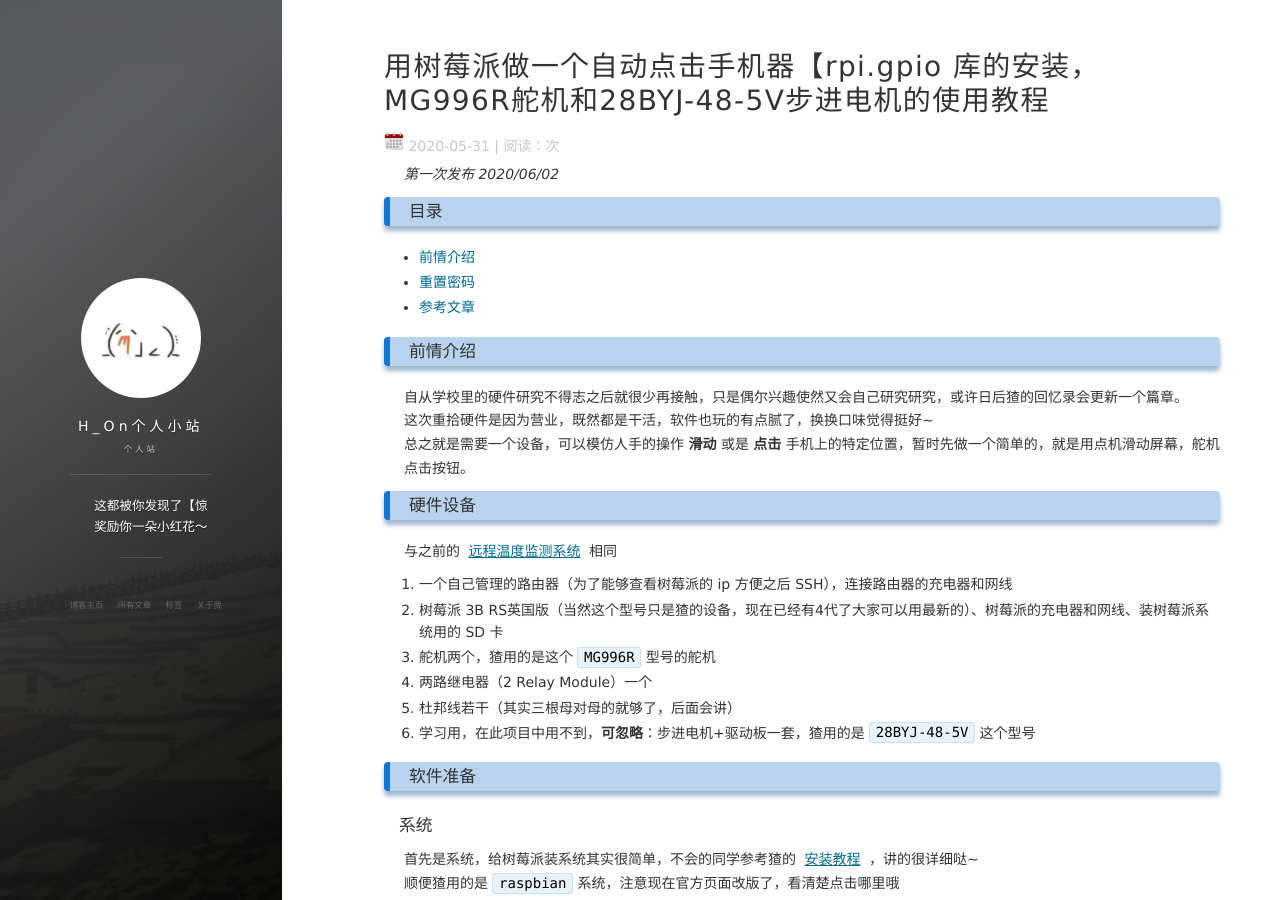
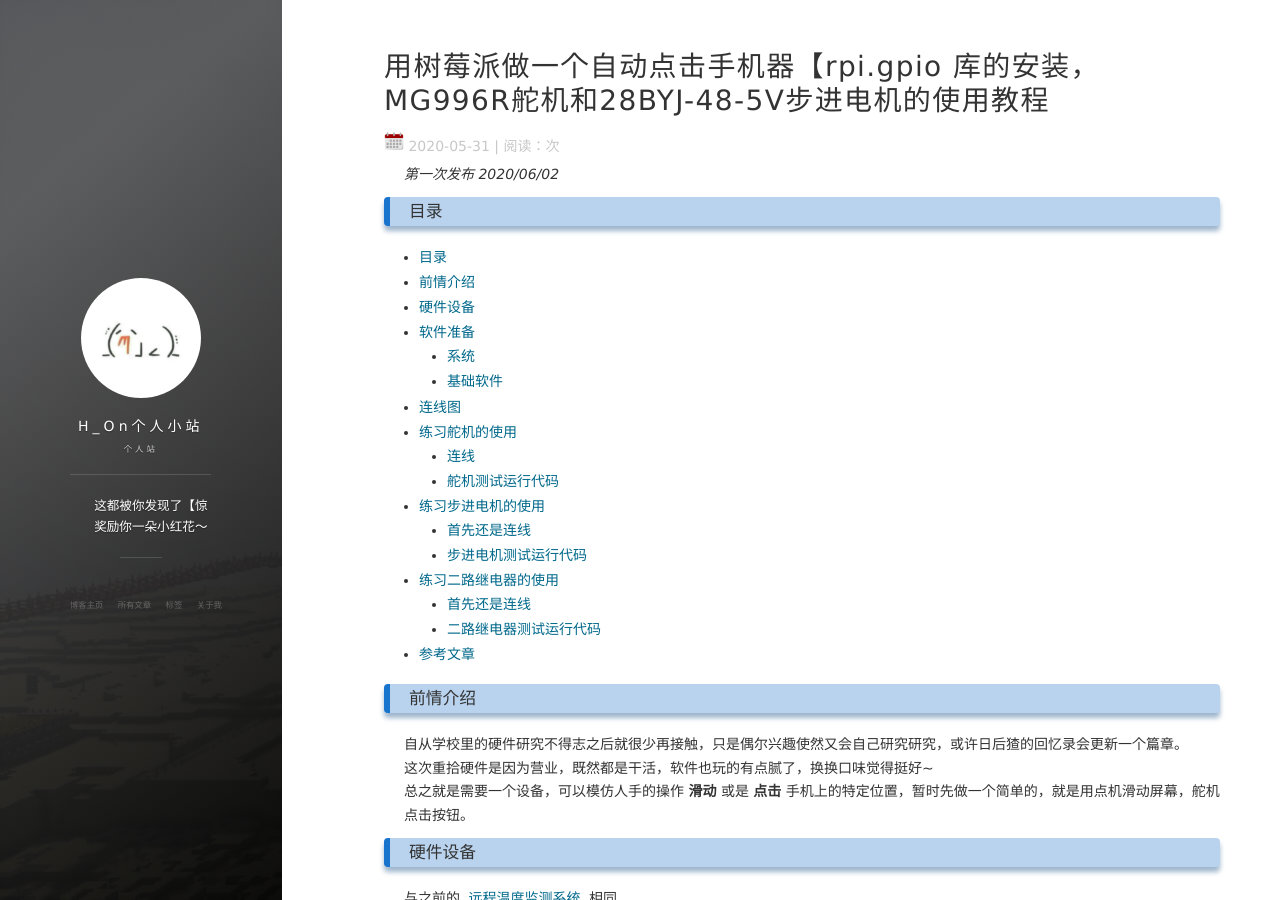
Before and after one commit to Hybrogen/Hybrogen.github.io, a Jekyll site: the page built from _posts/2020-05-31-RespbarrypiAutoClick.md, in a window 1280 px wide and 900 px high. Built offline with Jekyll 4.4.1, drawn with Linux system fonts in a browser that asks for light colours; nearby versions of some CDN libraries; comment, search, counter and statistics services are not loaded.

Commit message:
更新目录

```diff
--- a/_posts/2020-05-31-RespbarrypiAutoClick.md
+++ b/_posts/2020-05-31-RespbarrypiAutoClick.md
@@ -9,9 +9,23 @@ tag: 树莓派
 _第一次发布 2020/06/02_
 
 ### 目录
-* [前情介绍](#前情介绍)
-* [重置密码](#重置密码)
-* [参考文章](#参考文章)
+- [目录](#目录)
+- [前情介绍](#前情介绍)
+- [硬件设备](#硬件设备)
+- [软件准备](#软件准备)
+  - [系统](#系统)
+  - [基础软件](#基础软件)
+- [连线图](#连线图)
+- [练习舵机的使用](#练习舵机的使用)
+  - [连线](#连线)
+  - [舵机测试运行代码](#舵机测试运行代码)
+- [练习步进电机的使用](#练习步进电机的使用)
+  - [首先还是连线](#首先还是连线)
+  - [步进电机测试运行代码](#步进电机测试运行代码)
+- [练习二路继电器的使用](#练习二路继电器的使用)
+  - [首先还是连线](#首先还是连线-1)
+  - [二路继电器测试运行代码](#二路继电器测试运行代码)
+- [参考文章](#参考文章)
 
 ### 前情介绍
 自从学校里的硬件研究不得志之后就很少再接触，只是偶尔兴趣使然又会自己研究研究，或许日后猹的回忆录会更新一个篇章。<br>
```
